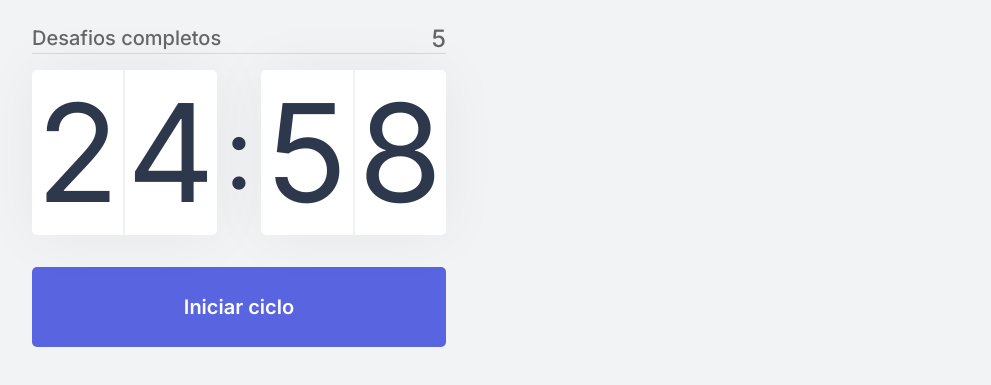
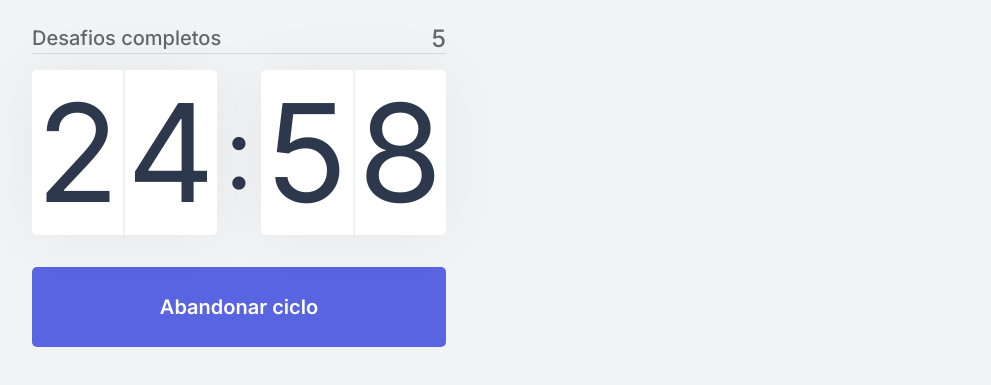
Before and after one commit to raphaeldevs/nlw4-moveit, a Next.js app: page / in a window 1280 px wide. Both pictures are taken after a click on the button "Iniciar ciclo". Shown: the part 297-682 px from the top of the page, without its empty margins (144-1135 px from the left). Built offline with nearby package versions, Linux system fonts and the light colour scheme.

Commit message:
fix: countdown font

```diff
--- a/src/components/Countdown.tsx
+++ b/src/components/Countdown.tsx
@@ -4,7 +4,7 @@
 
 export function Countdown() {
   const [time, setTime] = useState(25 * 60)
-  const [active, setActive] = useState(false)
+  const [isActive, setIsActive] = useState(false)
 
   const minutes = Math.floor(time / 60)
   const seconds = time % 60
@@ -13,18 +13,20 @@
   const [secondLeft, secondRight] = String(seconds).padStart(2, '0').split('')
 
   function startCountdown() {
-    setActive(true)
+    setIsActive(true)
+  }
+
+  function resetCountdown() {
+    setIsActive(false)
   }
 
   useEffect(() => {
-    if (active && time > 0) {
+    if (isActive && time > 0) {
       setTimeout(() => {
         setTime(time => time - 1)
       }, 1000)
     }
-
-    console.log('useEffect: Hi!')
-  }, [active, time])
+  }, [isActive, time])
 
   return (
     <div>
@@ -42,6 +44,15 @@
         </div>
       </div>
 
+      {isActive ? (
+        <button
+          type="button"
+          className={`${styles.countdownButton} ${styles.countdownButtonActive}`}
+          onClick={resetCountdown}
+        >
+          Abandonar ciclo
+        </button>
+      ) : (
         <button
           type="button"
           className={styles.countdownButton}
@@ -49,6 +60,7 @@
         >
           Iniciar ciclo
         </button>
+      )}
     </div>
   )
 }
```
Lines whose indentation alone changed are shown as unchanged.
